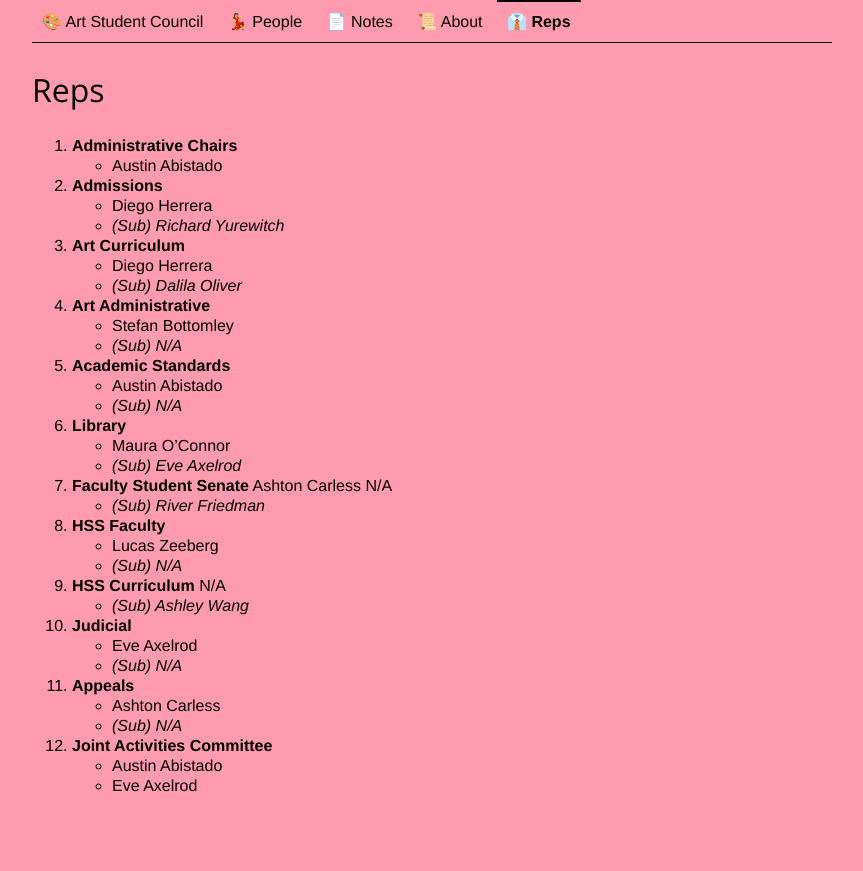
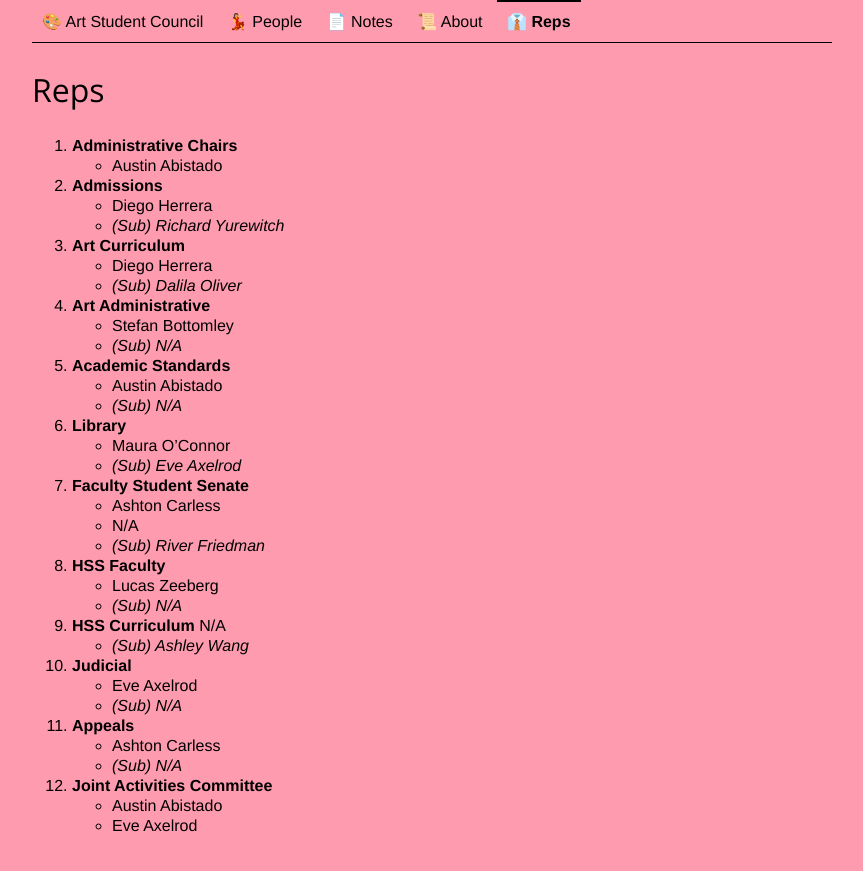
Before and after one commit to CooperASC/cooperasc.github.com, a Jekyll site: the page built from reps-index.md, in a window 1280 px wide. Shown: the top 871 px of the page, without its empty margins (208-1071 px from the left). Built offline with Jekyll 4.4.1, drawn with Linux system fonts in a browser that asks for light colours.

Commit message:
fixed bullet points

```diff
--- a/reps-index.md
+++ b/reps-index.md
@@ -22,8 +22,8 @@ permalink: /reps/
 * Maura O'Connor
 * *(Sub) Eve Axelrod*
 7. **Faculty Student Senate**
-Ashton Carless
-N/A
+* Ashton Carless
+* N/A
 * *(Sub) River Friedman*
 8. **HSS Faculty**
 * Lucas Zeeberg
```
